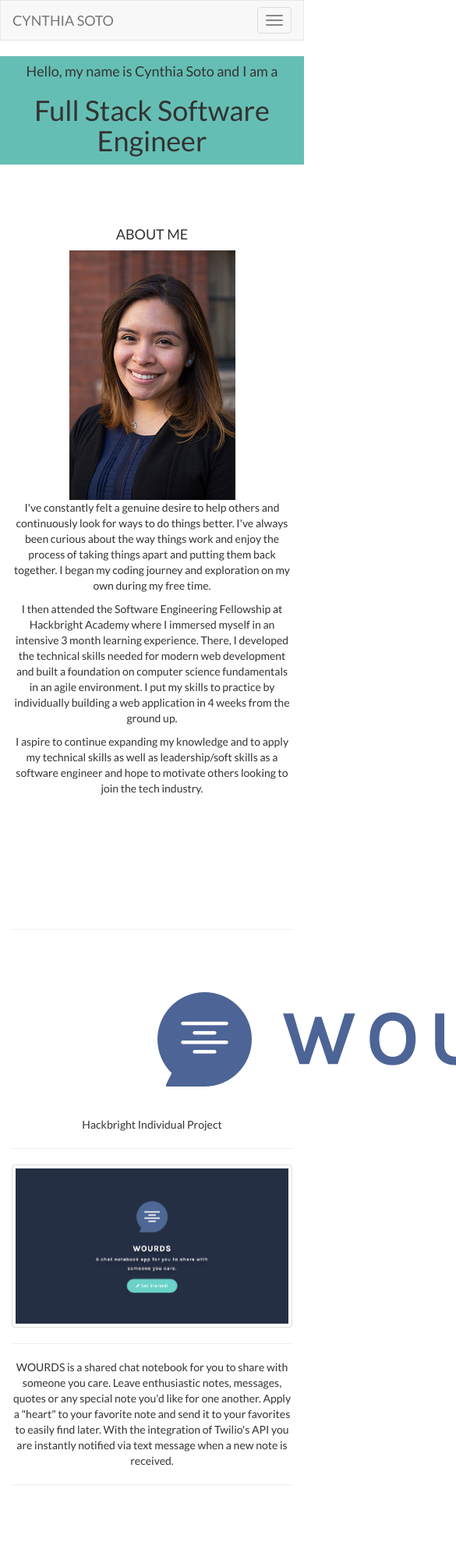
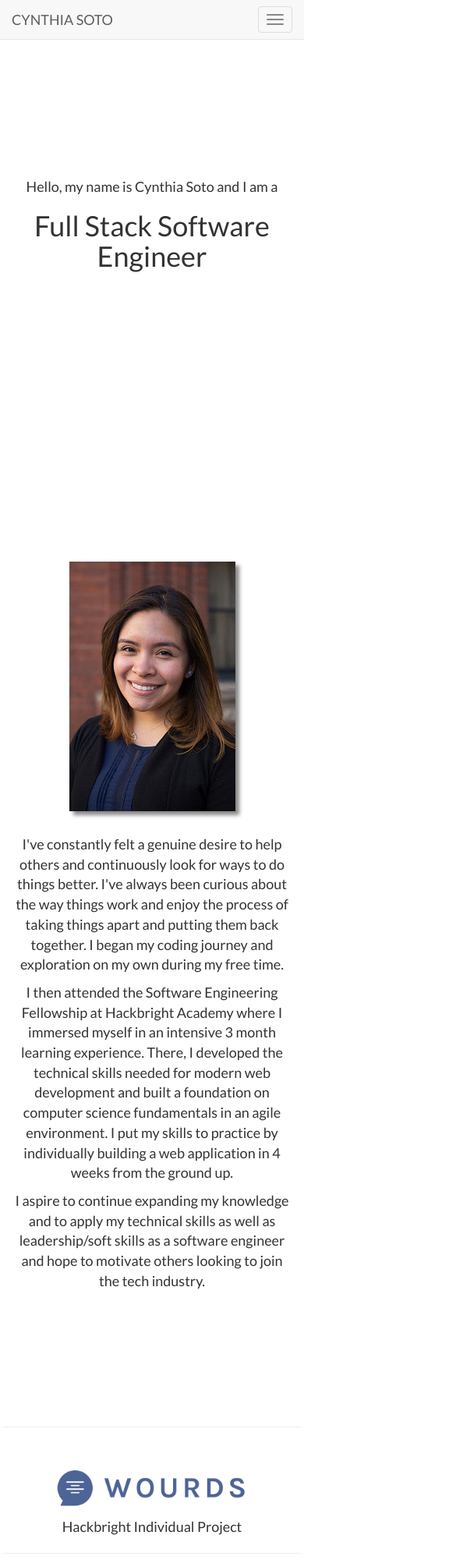
Before and after one commit to dencynluv/cynthia-soto.github.io, a plain HTML site: page index.html in a window 390 px wide. Shown: the top 2000 px of the page at 78% size, 585 px wide, since content can reach past the window. Drawn offline with nearby package versions, Linux system fonts and the light colour scheme.

Commit message:
continue adding css and playing around with elements and styles

```diff
--- a/index.html
+++ b/index.html
@@ -7,13 +7,15 @@
 	<link href='https://fonts.googleapis.com/css?family=Lato:400,700' rel='stylesheet' type='text/css'>
 	<!-- Bootstrap cdn -->
 	<link rel="stylesheet" type="text/css" href="https://maxcdn.bootstrapcdn.com/bootstrap/3.3.7/css/bootstrap.min.css">
+	<!-- Font Awesome cdn -->
+	<link rel="stylesheet" type="text/css" href="https://maxcdn.bootstrapcdn.com/font-awesome/4.6.3/css/font-awesome.min.css">
 	<!-- My style sheet -->
 	<link rel="stylesheet" type="text/css" href="static/css/style.css">
 
 </head>
 <body>
 
-	<nav class="navbar navbar-default">
+	<nav class="navbar navbar-default navbar-fixed-top">
 	  <div class="container">
 	    <!-- Brand and toggle get grouped for better mobile display -->
 	    <div class="navbar-header">
@@ -28,17 +30,18 @@
 	    <!-- Collect the nav links, forms, and other content for toggling -->
 	    <div class="collapse navbar-collapse" id="bs-example-navbar-collapse-1">
 	      <ul class="nav navbar-nav navbar-right">
-	        <li class="active"><a href="#">Home</a></li>
-	        <li><a href="#">About</a></li>
-	        <li><a href="#">Projects</a></li>
-	        <li><a href="#">Contact</a></li>
+	        <li><a href="#home">Home</a></li>
+	        <li><a href="#about">About</a></li>
+	        <li><a href="#projects">Projects</a></li>
+	        <li><a href="#contact">Contact</a></li>
 	      </ul>
 	    </div><!-- /.navbar-collapse -->
 	  </div><!-- /.container -->
 	</nav><!-- end navbar -->
 
-	<div id="home">
-		<div class="container text-center header">
+
+	<div class="slide" id="home">
+		<div class="container header">
 			<h4>Hello, my name is Cynthia Soto and I am a </h4>
 			<h1>Full Stack Software Engineer</h1>
 		</div><!-- /.container -->
@@ -47,22 +50,27 @@
 
 	<div class="slide" id="about">
 		<div class="container">
-			<h4>ABOUT ME</h4>
-			<img src="static/images/headshot.jpg">
-			<p>I've constantly felt a genuine desire to help others and continuously look for ways to do things better. I've always been curious about the way things work and enjoy the process of taking things apart and putting them back together. I began my coding journey and exploration on my own during my free time.</p>
+			<div class="row about-wrapper">
+				<div class="col-md-3" id="about-div1">
+					<img src="static/images/headshot.jpg" id="headshot">
+				</div>
+				<div class="col-md-9" id="about-div2">
+					<p>I've constantly felt a genuine desire to help others and continuously look for ways to do things better. I've always been curious about the way things work and enjoy the process of taking things apart and putting them back together. I began my coding journey and exploration on my own during my free time.</p>
 
-			<p>I then attended the Software Engineering Fellowship at Hackbright Academy where I immersed myself in an intensive 3 month learning experience. There, I developed the technical skills needed for modern web development and built a foundation on computer science fundamentals in an agile environment. I put my skills to practice by individually building a web application in 4 weeks from the ground up.</p>
+					<p>I then attended the Software Engineering Fellowship at Hackbright Academy where I immersed myself in an intensive 3 month learning experience. There, I developed the technical skills needed for modern web development and built a foundation on computer science fundamentals in an agile environment. I put my skills to practice by individually building a web application in 4 weeks from the ground up.</p>
 
-			<p>I aspire to continue expanding my knowledge and to apply my technical skills as well as leadership/soft skills as a software engineer and hope to motivate others looking to join the tech industry.
-			</p>
+					<p>I aspire to continue expanding my knowledge and to apply my technical skills as well as leadership/soft skills as a software engineer and hope to motivate others looking to join the tech industry.
+					</p>
+				</div>
+			</div><!-- end row -->
 		</div><!-- /.container -->
 	</div><!-- end div -->
 
 
 	<div class="slide" id="projects">
 		<div class="container">
-			<div class="code-skill-project" id="project-wrapper">
-				<div class="code-skill" id="wourds-title">
+			<div class="row project-wrapper">
+				<div class="col-md-12 thumbnail" id="wourds-title">
 					<hr>
 					<br>
 					<a href="https://github.com/dencynluv/hackbright-project" id="wourds-link">
@@ -70,18 +78,18 @@
 					</a>
 					<p id="wourds-subtitle">Hackbright Individual Project</p>
 					<hr>
-					<div class="thumbnail">
-						<img src="static/images/landing_page.png">
-					</div>
 				</div>
-				<div class="code-skill" id="wourds-description">
-					<hr>
-					<p>WOURDS is a shared chat notebook for you to share with someone you care. Leave enthusiastic notes, messages, quotes or any special note you'd like for one another. Apply a "heart" to your favorite note and send it to your favorites to easily find later. With the integration of Twilio's API you are instantly notified via text message when a new note is received. </p>
+				<div class="col-md-12 thumbnail" id="wourds-landing-img">
+					<img src="static/images/landing_page.png">
+				</div>
+				<div class="col-md-12" id="wourds-description">
+					<p>WOURDS is a shared chat notebook for you to share with someone you care. Leave enthusiastic notes, messages, quotes or any special note you'd like for one another. Apply a "heart" to your favorite note and send it to your favorites to easily find later. With the integration of Twilio's API you are instantly notified via text message when a new note is received.</p>
 					<hr>
 				</div>
-			</div>
+			</div><!-- end row -->
 		</div><!-- /.container -->
 	</div><!-- end div -->
+
 
 	<div class="slide" id="skills">
 		<div class="container">
@@ -127,7 +135,7 @@
 					<h4 class="italic">Data Structures</h4>
 					<h4 class="italic">Algorithms</h4>
 				</div>
-			</div>
+			</div><!-- end row -->
 		</div><!-- /.container -->
 	</div><!-- end div -->
 
@@ -137,6 +145,21 @@
 			<p>Have a project I might be interested in?</p>
 			<hr>
 			<p>Shoot me an email at sotocyn@gmail.com</p>
+			<br>
+			<div class="row">
+				<div class="col-md-3">
+					<a href="mailto:sotocyn@gmail.com"><i class="fa fa-envelope-o fa-4x"></i></a>
+				</div>
+				<div class="col-md-3">
+					<a href="http://www.linkedin.com/in/cynthiapsoto/"><i class="fa fa-linkedin fa-4x"></i></a>
+				</div>
+				<div class="col-md-3">
+					<a href="http://www.github.com/dencynluv/"><i class="fa fa-github fa-4x"></i></a>
+				</div>
+				<div class="col-md-3">
+					<a href="http://www.twitter.com/dencynluv/"><i class="fa fa-twitter fa-4x"></i></a>
+				</div>
+			</div><!-- end row -->
 		</div><!-- /.container -->
 	</div><!-- end div -->
 
--- a/static/css/style.css
+++ b/static/css/style.css
@@ -1,6 +1,15 @@
 body {
 	font-family: Lato;
+    /*padding-top: 70px;*/
 	/*background: #65beb4;*/
+}
+
+p {
+    font-size: 18px;
+}
+
+.navbar {
+    /*margin-bottom: 0;*/
 }
 
 .slide {
@@ -10,9 +19,36 @@ body {
 }
 
 #home {
-    background: #65beb4;
+    height: 600px;
+    margin-top: 50px;
 }
 
-#about {
-    background-color:
+.header {
+    padding-top: 100px;
+    padding-bottom: 100px;
 }
+
+#headshot {
+    box-shadow: 5px 5px 5px #888888;
+}
+
+#about-div2 {
+    padding-top: 30px;
+}
+
+#wourds-title {
+    border: none;
+}
+
+
+
+
+
+/*.navbar-default .navbar-nav>li>a:hover {
+    color: #777;
+}
+
+.nav>li>a:focus, .nav>li>a:hover {
+    text-decoration: none;
+    background-color: #eee;
+}*/
```
